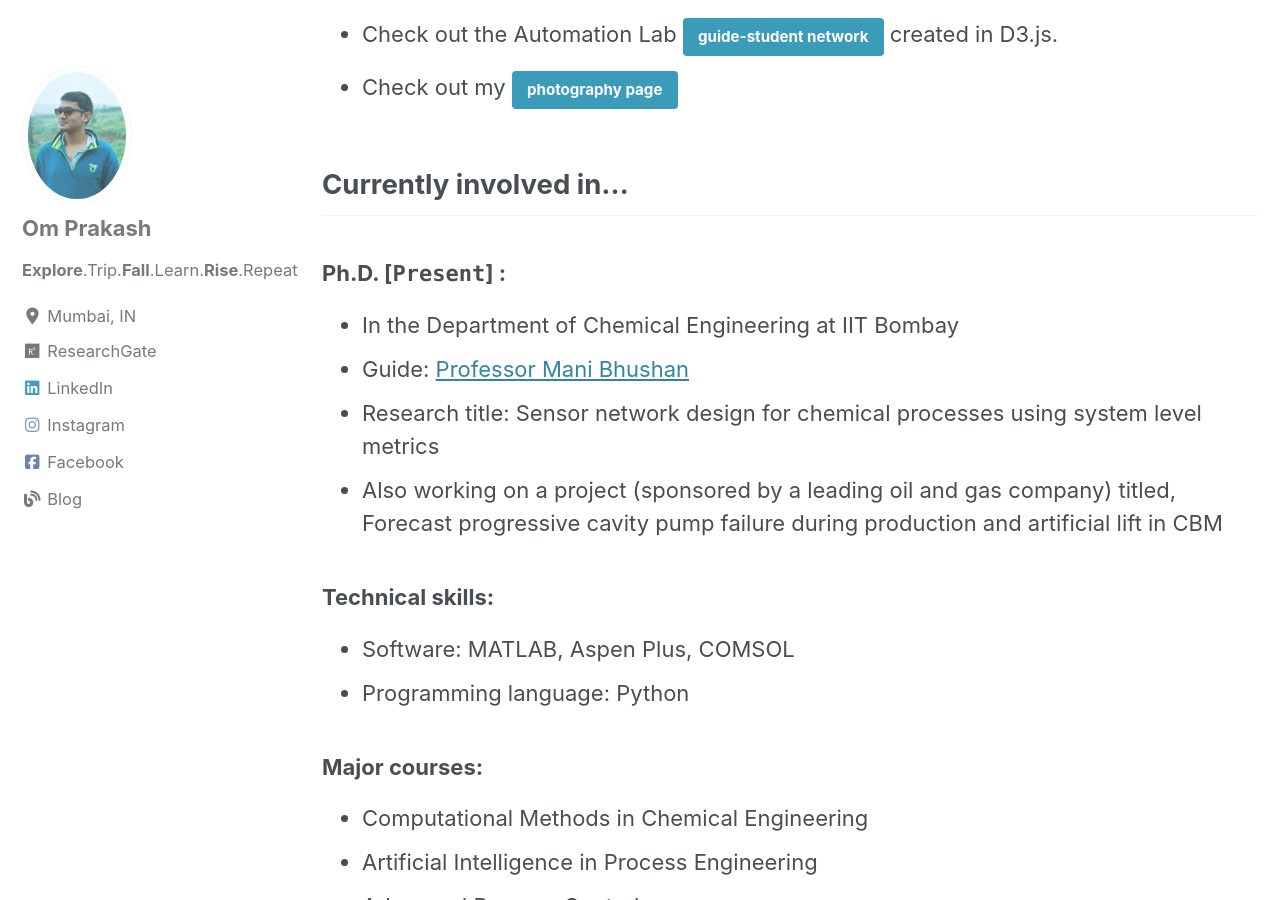
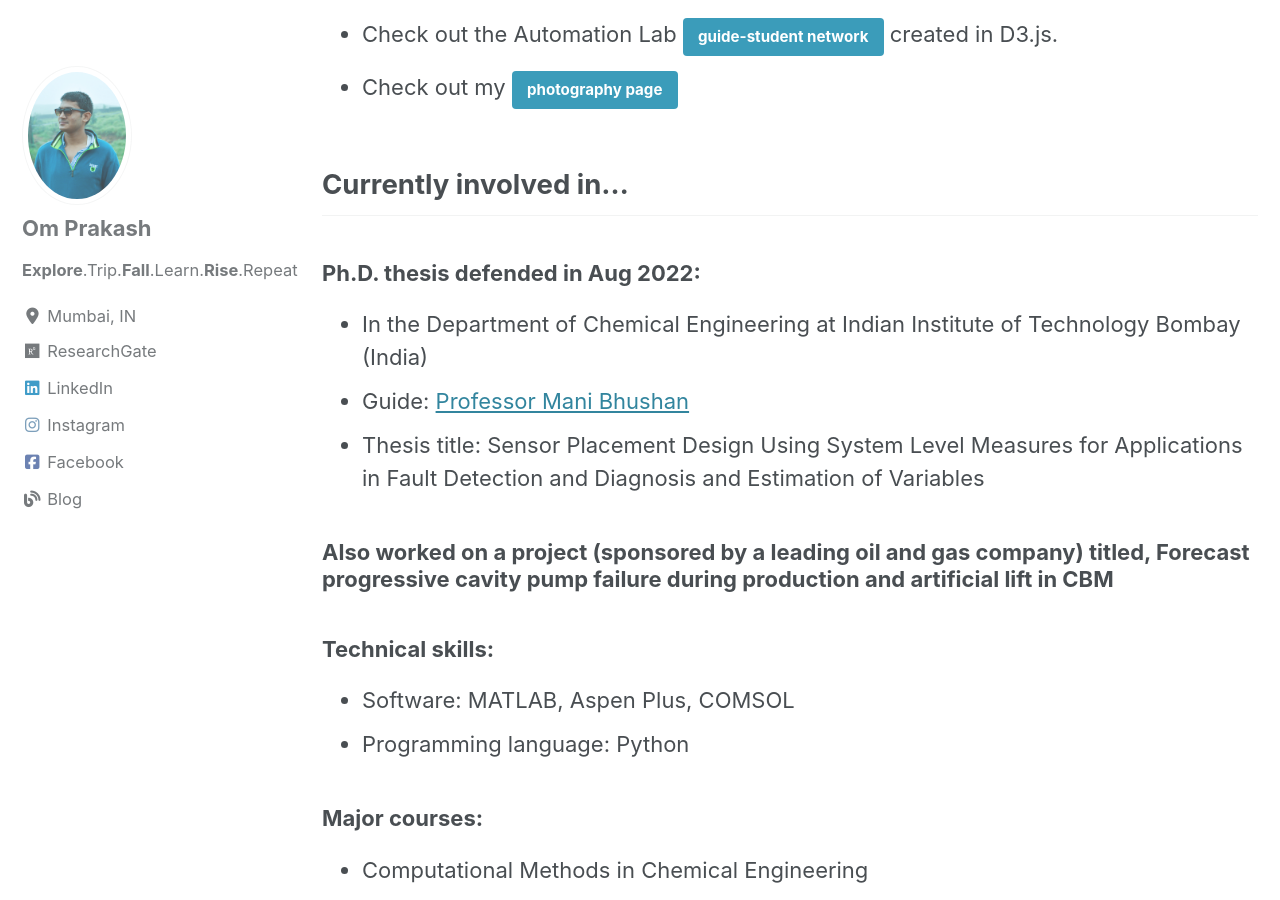
Before and after one commit to prakashoms/prakashoms.github.io, a Jekyll site: the page built from _pages/about.md, in a window 1280 px wide and 900 px high, scrolled down 312 px. Built offline with Jekyll 4.4.1, drawn with Linux system fonts in a browser that asks for light colours; cached includes are drawn as plain includes; nearby versions of some CDN libraries.

Commit message:
Update about.md

```diff
--- a/_pages/about.md
+++ b/_pages/about.md
@@ -21,11 +21,12 @@ My resume can be found here as a [PDF](#) (soon to be updated).
 
 ## Currently involved in...
 
-### Ph.D. [`Present`] :
-- In the Department of Chemical Engineering at IIT Bombay
+### Ph.D. thesis defended in Aug 2022:
+- In the Department of Chemical Engineering at Indian Institute of Technology Bombay (India)
 - Guide: [Professor Mani Bhushan](https://www.che.iitb.ac.in/faculty/mani-bhushan)
-- Research title: Sensor network design for chemical processes using system level metrics
-- Also working on a project (sponsored by a leading oil and gas company) titled, Forecast progressive cavity pump failure during production and artificial lift in CBM
+- Thesis title: Sensor Placement Design Using System Level Measures for Applications in Fault Detection and Diagnosis and Estimation of Variables
+
+### Also worked on a project (sponsored by a leading oil and gas company) titled, Forecast progressive cavity pump failure during production and artificial lift in CBM
 
 [//]:### Other past projects:
 [//]:- Optimization based techno-economic analysis of microgrid integrated low gas producing wells for localized [//]:power generation. `[Aug 2015 - May 2016]`
```
